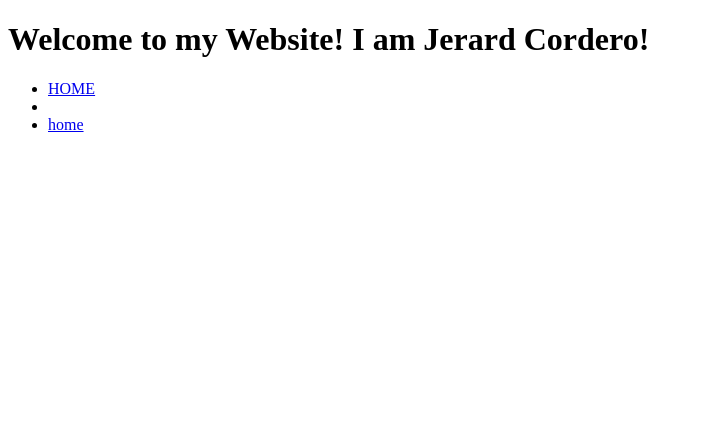
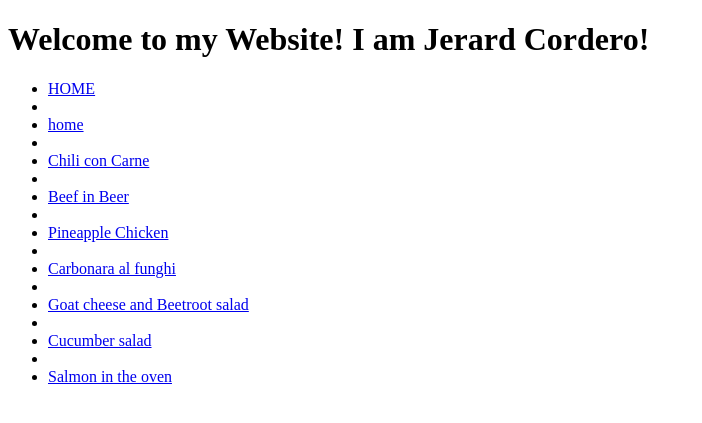
Before and after one commit to Jerard10/LT2, a PHP site: page / in a window 1280 px wide. Shown: the top 423 px of the page, without its empty margins (0-702 px from the left). Run offline with PHP 8.4, Linux system fonts and the light colour scheme.

Commit message:
Update index.php

```diff
--- a/index.php
+++ b/index.php
@@ -8,6 +8,13 @@
     <ul>
     <li><a href="index.php">HOME</a></li>
     <li><a href="home1.html" target="_blank" ><li>home</li></a>
+    <li><a href="Chili%20con%20Carne.html" target="_blank" ><li>Chili con Carne</li></a>
+<li><a href="Beef%20on%20Beers.html"target="_blank" ><li>Beef in Beer</li></a>
+<li><a href="Pineapple%20Chicken.html" target="_blank" ><li>Pineapple Chicken</li></a>
+<li><a href="Carbonara%20al%20funghi.html" target="_blank" ><li>Carbonara al funghi </li></a>
+<li><a href="Goat%20cheese%20and%20Beetroot%20salad.html" target="_blank" ><li>Goat cheese and Beetroot salad </li></a>
+<li><a href="Cucumber%20salad.html" target="_blank" ><li>Cucumber salad </li></a>
+<li><a href="Salmon%20in%20the%20oven.html"target="_blank" ><li>Salmon in the oven </li></a>
     </ul>
     </body>
 </html>
```
